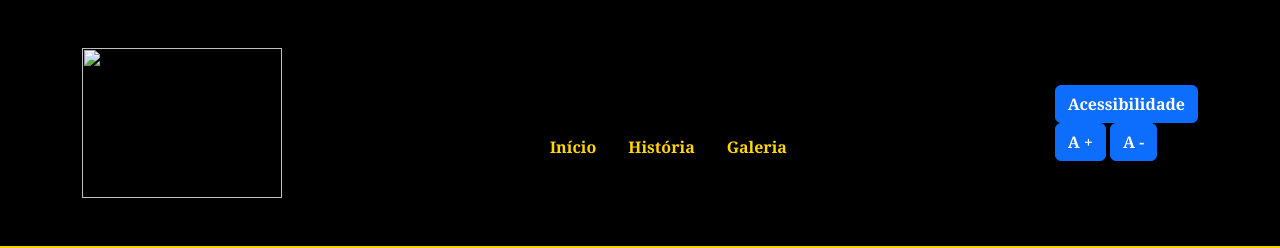
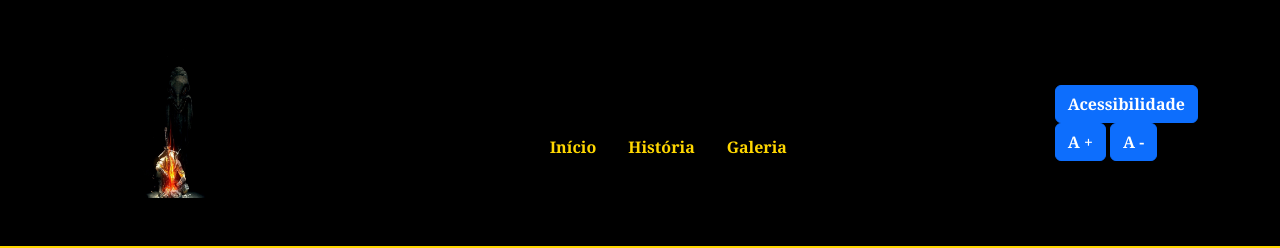
Before and after one commit to FlavioBenevenuto/alura-aula-2025-, a plain HTML site: page index.html in a window 1280 px wide. Shown: the top 248 px of the page. Drawn offline with nearby package versions, Linux system fonts and the light colour scheme.

Commit message:
Update index.html

```diff
--- a/index.html
+++ b/index.html
@@ -13,7 +13,7 @@
 <body>
     <header class="p-5">
         <nav class="container d-flex justify-content-between align-items-center">
-            <img src="URL_da_imagem" width="200" height="150">
+            <img src="wp9000057-dark-souls-bonfire-wallpapers.jpg" width="200" height="150">
             <ul class="nav mt-5">
                 <li class="nav-item"><a class="nav-link" href="#inicio">Início</a></li>
                 <li class="nav-item"><a class="nav-link" href="#lore">História</a></li>
```
